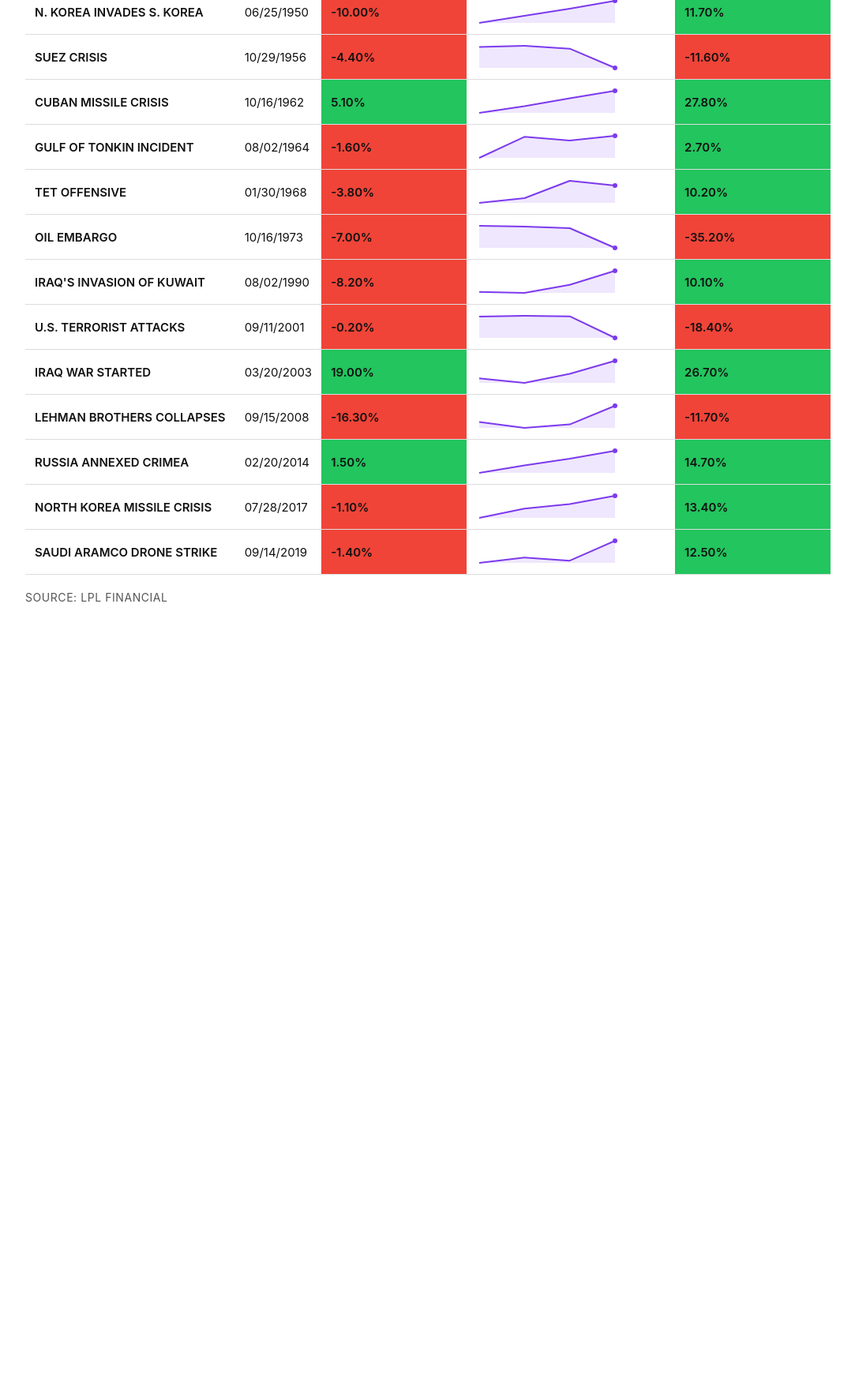
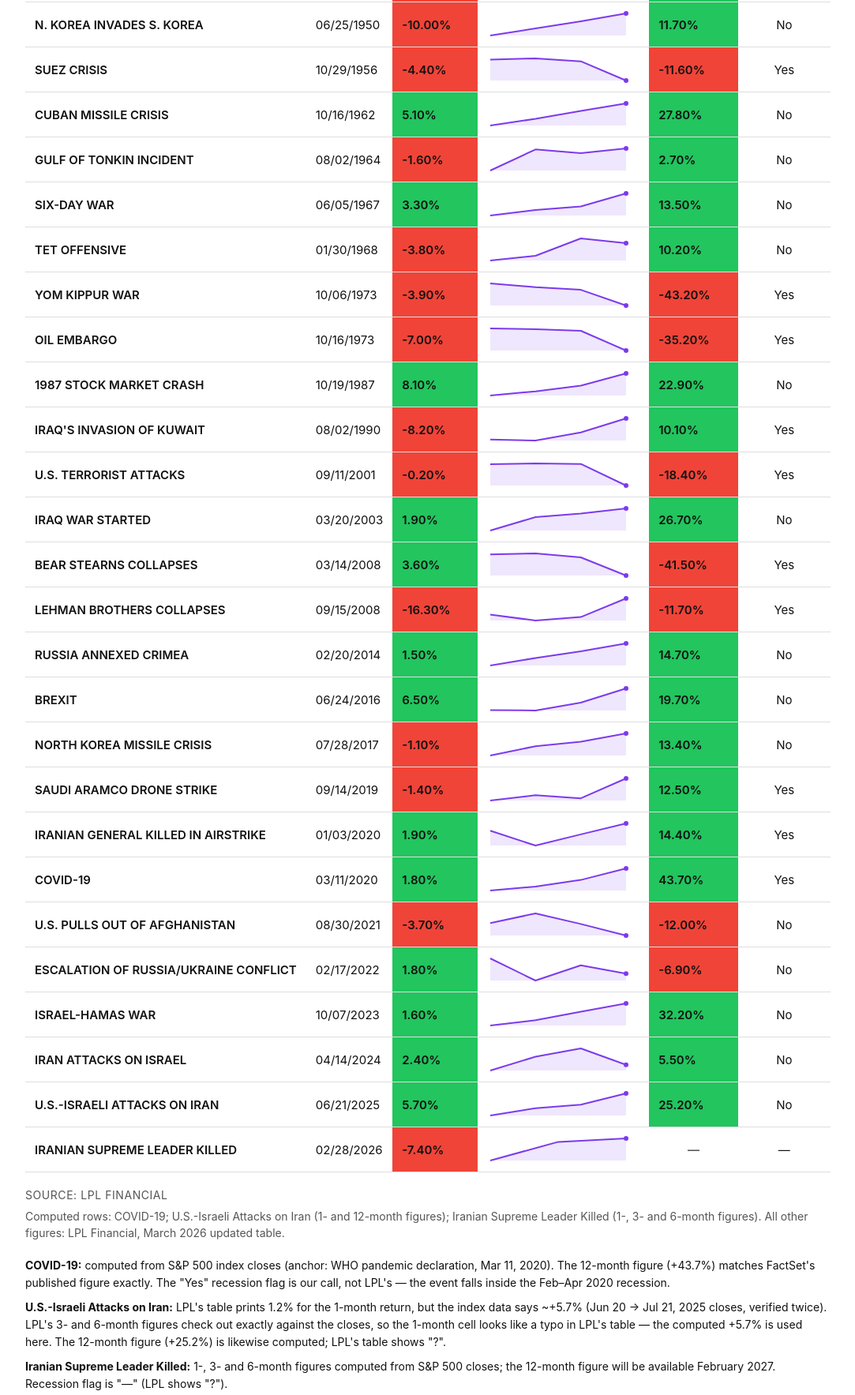
Before and after one commit to baianomauricio/bm, a plain HTML site: page public/finance/stocks/market_recovery.html in a window 1280 px wide. Shown: the part 326-2093 px from the top of the page at 79% size, without its empty margins (98-1181 px from the left). Before the commit the page ends 1131 px from the top, so only its background shows below. Drawn offline with Linux system fonts and the light colour scheme.

Commit message:
Expand market recovery page to 28 events, fix Iraq 1-month figure
- Fix Iraq War Started 1-month return: 19.0% -> 1.9% (decimal slip
  in the original graphic; LPL's own table says 1.9%). Cell and
  sparkline first point corrected; row's other points unchanged.
- Add 13 rows from LPL's March 2026 updated table (Six-Day War,
  Yom Kippur War, 1987 crash, Bear Stearns, Brexit, Iranian general,
  COVID-19, Afghanistan pullout, Russia/Ukraine escalation,
  Israel-Hamas war, Iran attacks on Israel, U.S.-Israeli attacks on
  Iran, Iranian supreme leader killed), chronological, 28 rows total.
- New 'Near a recession?' column (Yes/No/—) on every row.
- New rows carry true 1/3/6/12-month sparklines; original rows keep
  their eyeballed sparkline midpoints. Feb 2026 row has a 3-point
  sparkline (12-month figure due Feb 2027) and a neutral '—' cell.
- Footnotes: COVID-19 computed from S&P closes (12-mo matches
  FactSet exactly; recession flag is our call); U.S.-Israeli attacks
  1-month uses computed +5.7% over LPL's printed 1.2% (looks like a
  typo; 3- and 6-month figures verify exactly); Feb 2026 computed
  1/3/6-month figures. Computed-rows line added; LPL credit kept.
- Meta description and README row updated to 28 events, 1940-2026.
  Sitemap lastmod unchanged (still 2026-11-22).

```diff
--- a/public/finance/stocks/market_recovery.html
+++ b/public/finance/stocks/market_recovery.html
@@ -11,7 +11,7 @@
   <meta charset="UTF-8" />
   <meta name="viewport" content="width=device-width, initial-scale=1.0" />
   <title>Market Shocks &amp; Recovery — S&amp;P 500 Returns After Major World Events</title>
-  <meta name="description" content="S&P 500 returns 1 and 12 months after 15 major world events, 1940–2019. The stock market usually recovers within a year — but not always." />
+  <meta name="description" content="S&P 500 returns 1 and 12 months after 28 major world events, 1940–2026. The stock market usually recovers within a year — but not always." />
   <!-- Google tag (gtag.js) -->
   <script async src="https://www.googletagmanager.com/gtag/js?id=G-BRBDZ471ZV"></script>
   <script>
@@ -75,7 +75,7 @@
     table {
       border-collapse: collapse;
       width: 100%;
-      min-width: 780px;
+      min-width: 880px;
     }
 
     th {
@@ -118,6 +118,16 @@
       background-color: var(--pos-bg);
     }
 
+    td.ret.na {
+      text-align: center;
+      color: var(--muted-color);
+    }
+
+    td.rec {
+      text-align: center;
+      white-space: nowrap;
+    }
+
     td.spark-cell {
       min-width: 190px;
     }
@@ -134,6 +144,23 @@
       letter-spacing: 0.04em;
       text-transform: uppercase;
       color: var(--muted-color);
+    }
+
+    .source-note {
+      margin-top: 8px;
+      font-size: 14px;
+      line-height: 1.5;
+      color: var(--muted-color);
+    }
+
+    .notes {
+      margin-top: 20px;
+      font-size: 14px;
+      line-height: 1.55;
+    }
+
+    .notes p + p {
+      margin-top: 10px;
     }
 
     @media (max-width: 640px) {
@@ -166,6 +193,7 @@
             <th>S&amp;P 500 Returns 1 Month</th>
             <th>S&amp;P 500 Returns 1, 3, 6 &amp; 12 Months</th>
             <th>S&amp;P 500 Returns 12 Months</th>
+            <th>Near a recession?</th>
           </tr>
         </thead>
         <tbody id="recovery-body"></tbody>
@@ -173,32 +201,59 @@
     </div>
 
     <p class="source">Source: LPL Financial</p>
+    <p class="source-note">Computed rows: COVID-19; U.S.-Israeli Attacks on Iran (1- and 12-month figures); Iranian Supreme Leader Killed (1-, 3- and 6-month figures). All other figures: LPL Financial, March 2026 updated table.</p>
+
+    <div class="notes">
+      <p><strong>COVID-19:</strong> computed from S&amp;P 500 index closes (anchor: WHO pandemic declaration, Mar 11, 2020). The 12-month figure (+43.7%) matches FactSet's published figure exactly. The "Yes" recession flag is our call, not LPL's — the event falls inside the Feb–Apr 2020 recession.</p>
+      <p><strong>U.S.-Israeli Attacks on Iran:</strong> LPL's table prints 1.2% for the 1-month return, but the index data says ~+5.7% (Jun 20 → Jul 21, 2025 closes, verified twice). LPL's 3- and 6-month figures check out exactly against the closes, so the 1-month cell looks like a typo in LPL's table — the computed +5.7% is used here. The 12-month figure (+25.2%) is likewise computed; LPL's table shows "?".</p>
+      <p><strong>Iranian Supreme Leader Killed:</strong> 1-, 3- and 6-month figures computed from S&amp;P 500 closes; the 12-month figure will be available February 2027. Recession flag is "—" (LPL shows "?").</p>
+      <p><strong>All other new rows</strong> are LPL's own figures from their March 2026 updated table — same source and convention as the existing rows.</p>
+    </div>
   </main>
 
   <script>
-    // Data transcribed from the LPL Financial graphic (via Yahoo Finance):
-    // event names and dates as printed; 1- and 12-month S&P 500 returns
-    // exact. The source graphic does NOT label the 3- and 6-month values
-    // numerically, so each spark array's middle two points are shape-only
-    // values traced from the pictured line — they are drawn, never shown
-    // as numbers. spark[0] is always the exact 1-month return and
-    // spark[3] the exact 12-month return.
+    // Data: LPL Financial's table (March 2026 updated table), plus three
+    // computed rows (see footnotes). The original 15 rows were transcribed
+    // from the LPL graphic (via Yahoo Finance): event names and dates as
+    // printed; 1- and 12-month S&P 500 returns exact. That graphic does
+    // NOT label the 3- and 6-month values numerically, so the original
+    // rows' spark arrays keep their shape-only mid points traced from the
+    // pictured line — drawn, never shown as numbers. New rows carry true
+    // 1/3/6/12-month figures (m3, m6) and their spark arrays are exactly
+    // those four values. Iraq War Started: the graphic's 19.0% 1-month
+    // figure was a decimal slip — LPL's own table says 1.9%, so m1 and
+    // spark[0] are 1.90 here. The Feb 2026 row has no 12-month figure
+    // yet (m12 null, 3-point sparkline, "—" cell and recession flag).
+    // rec: "Near a recession?" — Yes / No / "—".
     const ROWS = [
-      { event: "GERMANY INVADES FRANCE", date: "05/10/1940", m1: -19.90, m12: -18.70, spark: [-19.90, -19.00, -18.20, -18.70] },
-      { event: "PEARL HARBOR ATTACK", date: "12/07/1941", m1: -1.00, m12: 4.30, spark: [-1.00, -2.00, -1.00, 4.30] },
-      { event: "N. KOREA INVADES S. KOREA", date: "06/25/1950", m1: -10.00, m12: 11.70, spark: [-10.00, -3.00, 4.00, 11.70] },
-      { event: "SUEZ CRISIS", date: "10/29/1956", m1: -4.40, m12: -11.60, spark: [-4.40, -4.00, -5.00, -11.60] },
-      { event: "CUBAN MISSILE CRISIS", date: "10/16/1962", m1: 5.10, m12: 27.80, spark: [5.10, 12.00, 20.00, 27.80] },
-      { event: "GULF OF TONKIN INCIDENT", date: "08/02/1964", m1: -1.60, m12: 2.70, spark: [-1.60, 2.50, 1.80, 2.70] },
-      { event: "TET OFFENSIVE", date: "01/30/1968", m1: -3.80, m12: 10.20, spark: [-3.80, 0.00, 14.00, 10.20] },
-      { event: "OIL EMBARGO", date: "10/16/1973", m1: -7.00, m12: -35.20, spark: [-7.00, -8.00, -10.00, -35.20] },
-      { event: "IRAQ'S INVASION OF KUWAIT", date: "08/02/1990", m1: -8.20, m12: 10.10, spark: [-8.20, -9.00, -2.00, 10.10] },
-      { event: "U.S. TERRORIST ATTACKS", date: "09/11/2001", m1: -0.20, m12: -18.40, spark: [-0.20, 0.50, 0.00, -18.40] },
-      { event: "IRAQ WAR STARTED", date: "03/20/2003", m1: 19.00, m12: 26.70, spark: [19.00, 17.00, 21.00, 26.70] },
-      { event: "LEHMAN BROTHERS COLLAPSES", date: "09/15/2008", m1: -16.30, m12: -11.70, spark: [-16.30, -18.00, -17.00, -11.70] },
-      { event: "RUSSIA ANNEXED CRIMEA", date: "02/20/2014", m1: 1.50, m12: 14.70, spark: [1.50, 6.00, 10.00, 14.70] },
-      { event: "NORTH KOREA MISSILE CRISIS", date: "07/28/2017", m1: -1.10, m12: 13.40, spark: [-1.10, 5.00, 8.00, 13.40] },
-      { event: "SAUDI ARAMCO DRONE STRIKE", date: "09/14/2019", m1: -1.40, m12: 12.50, spark: [-1.40, 2.00, 0.00, 12.50] }
+      { event: "GERMANY INVADES FRANCE", date: "05/10/1940", m1: -19.90, m12: -18.70, spark: [-19.90, -19.00, -18.20, -18.70], rec: "No" },
+      { event: "PEARL HARBOR ATTACK", date: "12/07/1941", m1: -1.00, m12: 4.30, spark: [-1.00, -2.00, -1.00, 4.30], rec: "No" },
+      { event: "N. KOREA INVADES S. KOREA", date: "06/25/1950", m1: -10.00, m12: 11.70, spark: [-10.00, -3.00, 4.00, 11.70], rec: "No" },
+      { event: "SUEZ CRISIS", date: "10/29/1956", m1: -4.40, m12: -11.60, spark: [-4.40, -4.00, -5.00, -11.60], rec: "Yes" },
+      { event: "CUBAN MISSILE CRISIS", date: "10/16/1962", m1: 5.10, m12: 27.80, spark: [5.10, 12.00, 20.00, 27.80], rec: "No" },
+      { event: "GULF OF TONKIN INCIDENT", date: "08/02/1964", m1: -1.60, m12: 2.70, spark: [-1.60, 2.50, 1.80, 2.70], rec: "No" },
+      { event: "SIX-DAY WAR", date: "06/05/1967", m1: 3.30, m3: 5.90, m6: 7.50, m12: 13.50, spark: [3.30, 5.90, 7.50, 13.50], rec: "No" },
+      { event: "TET OFFENSIVE", date: "01/30/1968", m1: -3.80, m12: 10.20, spark: [-3.80, 0.00, 14.00, 10.20], rec: "No" },
+      { event: "YOM KIPPUR WAR", date: "10/06/1973", m1: -3.90, m3: -10.70, m6: -15.30, m12: -43.20, spark: [-3.90, -10.70, -15.30, -43.20], rec: "Yes" },
+      { event: "OIL EMBARGO", date: "10/16/1973", m1: -7.00, m12: -35.20, spark: [-7.00, -8.00, -10.00, -35.20], rec: "Yes" },
+      { event: "1987 STOCK MARKET CRASH", date: "10/19/1987", m1: 8.10, m3: 10.90, m6: 14.70, m12: 22.90, spark: [8.10, 10.90, 14.70, 22.90], rec: "No" },
+      { event: "IRAQ'S INVASION OF KUWAIT", date: "08/02/1990", m1: -8.20, m12: 10.10, spark: [-8.20, -9.00, -2.00, 10.10], rec: "Yes" },
+      { event: "U.S. TERRORIST ATTACKS", date: "09/11/2001", m1: -0.20, m12: -18.40, spark: [-0.20, 0.50, 0.00, -18.40], rec: "Yes" },
+      { event: "IRAQ WAR STARTED", date: "03/20/2003", m1: 1.90, m12: 26.70, spark: [1.90, 17.00, 21.00, 26.70], rec: "No" },
+      { event: "BEAR STEARNS COLLAPSES", date: "03/14/2008", m1: 3.60, m3: 5.60, m6: -2.80, m12: -41.50, spark: [3.60, 5.60, -2.80, -41.50], rec: "Yes" },
+      { event: "LEHMAN BROTHERS COLLAPSES", date: "09/15/2008", m1: -16.30, m12: -11.70, spark: [-16.30, -18.00, -17.00, -11.70], rec: "Yes" },
+      { event: "RUSSIA ANNEXED CRIMEA", date: "02/20/2014", m1: 1.50, m12: 14.70, spark: [1.50, 6.00, 10.00, 14.70], rec: "No" },
+      { event: "BREXIT", date: "06/24/2016", m1: 6.50, m3: 6.20, m6: 11.00, m12: 19.70, spark: [6.50, 6.20, 11.00, 19.70], rec: "No" },
+      { event: "NORTH KOREA MISSILE CRISIS", date: "07/28/2017", m1: -1.10, m12: 13.40, spark: [-1.10, 5.00, 8.00, 13.40], rec: "No" },
+      { event: "SAUDI ARAMCO DRONE STRIKE", date: "09/14/2019", m1: -1.40, m12: 12.50, spark: [-1.40, 2.00, 0.00, 12.50], rec: "Yes" },
+      { event: "IRANIAN GENERAL KILLED IN AIRSTRIKE", date: "01/03/2020", m1: 1.90, m3: -23.10, m6: -4.20, m12: 14.40, spark: [1.90, -23.10, -4.20, 14.40], rec: "Yes" },
+      { event: "COVID-19", date: "03/11/2020", m1: 1.80, m3: 9.50, m6: 21.90, m12: 43.70, spark: [1.80, 9.50, 21.90, 43.70], rec: "Yes" },
+      { event: "U.S. PULLS OUT OF AFGHANISTAN", date: "08/30/2021", m1: -3.70, m3: 2.80, m6: -4.30, m12: -12.00, spark: [-3.70, 2.80, -4.30, -12.00], rec: "No" },
+      { event: "ESCALATION OF RUSSIA/UKRAINE CONFLICT", date: "02/17/2022", m1: 1.80, m3: -10.90, m6: -2.20, m12: -6.90, spark: [1.80, -10.90, -2.20, -6.90], rec: "No" },
+      { event: "ISRAEL-HAMAS WAR", date: "10/07/2023", m1: 1.60, m3: 9.00, m6: 20.80, m12: 32.20, spark: [1.60, 9.00, 20.80, 32.20], rec: "No" },
+      { event: "IRAN ATTACKS ON ISRAEL", date: "04/14/2024", m1: 2.40, m3: 9.90, m6: 14.40, m12: 5.50, spark: [2.40, 9.90, 14.40, 5.50], rec: "No" },
+      { event: "U.S.-ISRAELI ATTACKS ON IRAN", date: "06/21/2025", m1: 5.70, m3: 12.20, m6: 15.30, m12: 25.20, spark: [5.70, 12.20, 15.30, 25.20], rec: "No" },
+      { event: "IRANIAN SUPREME LEADER KILLED", date: "02/28/2026", m1: -7.40, m3: 9.30, m6: 12.40, m12: null, spark: [-7.40, 9.30, 12.40], rec: "—" }
     ];
 
     function renderSparkline(values) {
@@ -244,6 +299,11 @@
 
     function retCell(value) {
       const td = document.createElement("td");
+      if (value === null || value === undefined) {
+        td.className = "ret na";
+        td.textContent = "—";
+        return td;
+      }
       td.className = "ret " + (value < 0 ? "neg" : "pos");
       td.textContent = value.toFixed(2) + "%";
       return td;
@@ -272,6 +332,11 @@
 
       tr.appendChild(retCell(row.m12));
 
+      const rec = document.createElement("td");
+      rec.className = "rec";
+      rec.textContent = row.rec;
+      tr.appendChild(rec);
+
       body.appendChild(tr);
     });
   </script>
```
Also changed, not shown: 1 other file.
